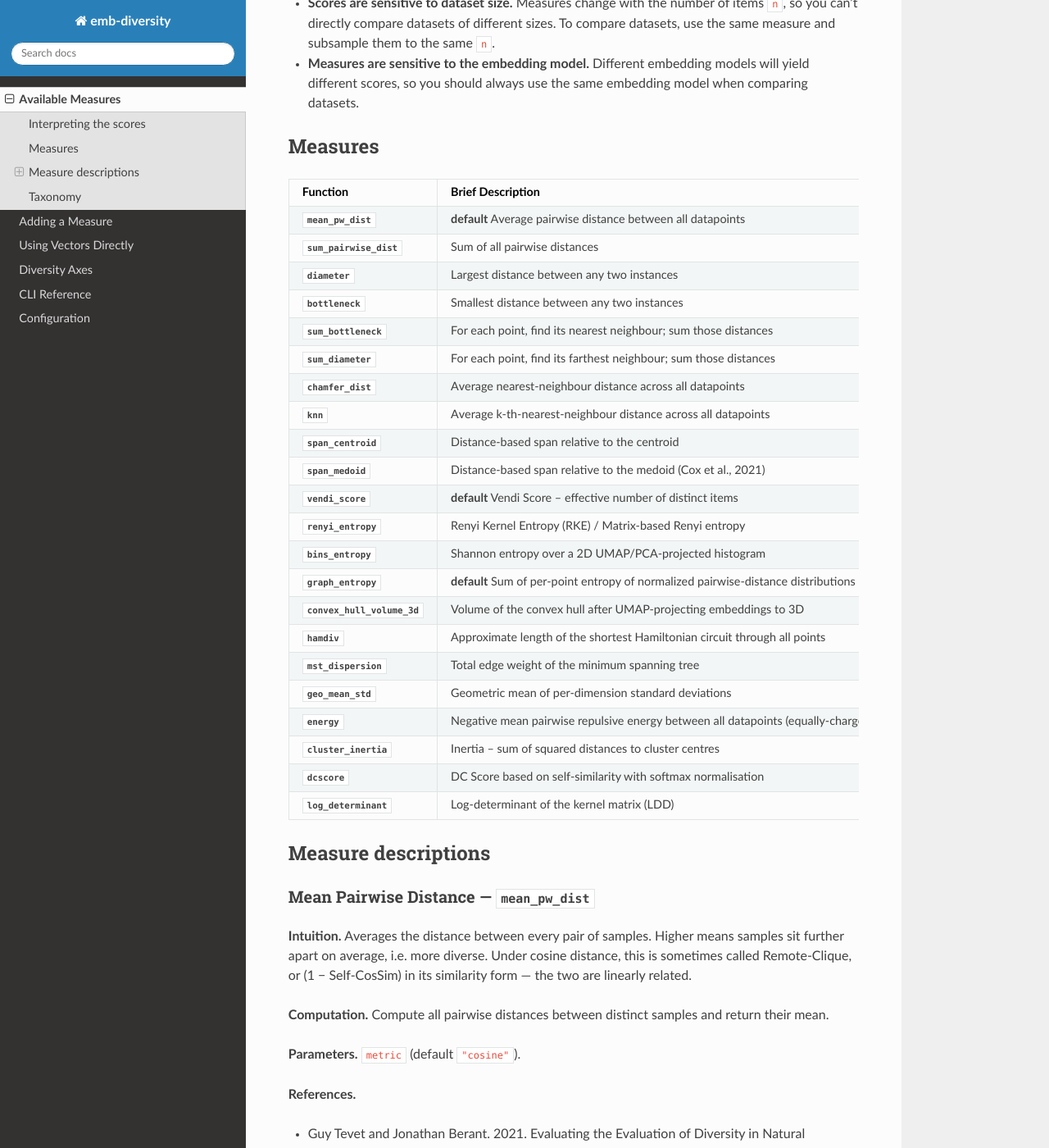
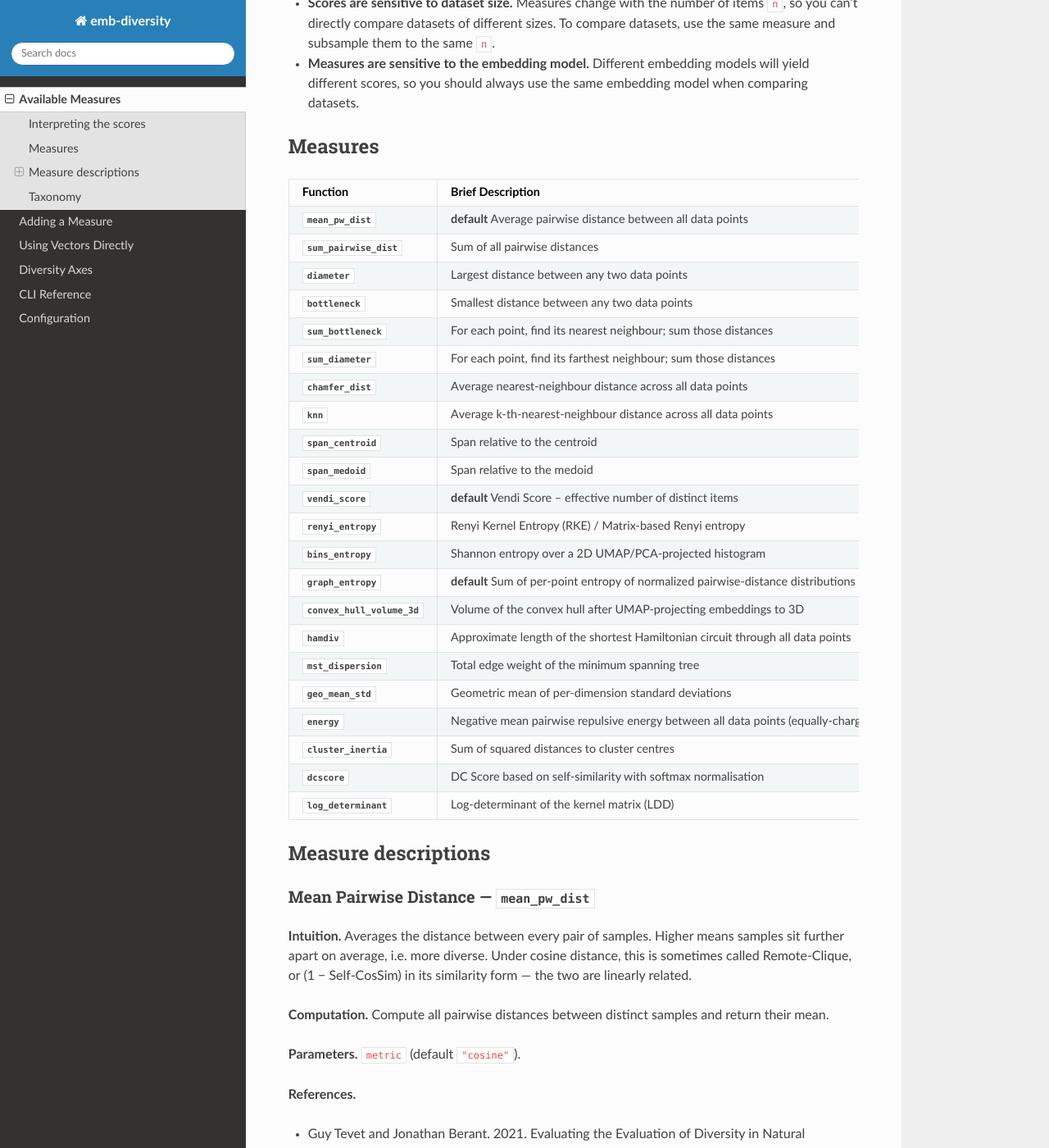
Before and after one commit to nlpsoc/emb-diversity, a Sphinx documentation site: the page built from docs/source/user-guide/measures.md, in a window 1280 px wide and 1400 px high, scrolled down 613 px. Shown: the whole window at 82% size. Built offline with Sphinx 7.4.7 and the Read the Docs theme 3.1.0, drawn with Linux system fonts in a browser that asks for light colours; pages that are not in the unit, such as notebooks, are missing from menus; some of the changed text lies outside the part shown.

Commit message:
Unify "data points" wording and link taxonomy table to measure docs
Standardize the remaining "datapoints" mentions to match the rest of
the page, and turn the taxonomy table's Measures column into {func}
cross-references so each entry links to its API docs, consistent with
the summary table above it.

```diff
--- a/docs/source/user-guide/measures.md
+++ b/docs/source/user-guide/measures.md
@@ -30,26 +30,26 @@
 
 | Function | Brief Description |
 |---|---|
-| {func}`mean_pw_dist <emb_diversity.measures.mean_pw_dist.mean_pw_dist>` | **default** Average pairwise distance between all datapoints |
+| {func}`mean_pw_dist <emb_diversity.measures.mean_pw_dist.mean_pw_dist>` | **default** Average pairwise distance between all data points |
 | {func}`sum_pairwise_dist <emb_diversity.measures.sum_pairwise_dist.sum_pairwise_dist>` | Sum of all pairwise distances |
-| {func}`diameter <emb_diversity.measures.diameter.diameter>` | Largest distance between any two instances |
-| {func}`bottleneck <emb_diversity.measures.bottleneck.bottleneck>` | Smallest distance between any two instances |
+| {func}`diameter <emb_diversity.measures.diameter.diameter>` | Largest distance between any two data points |
+| {func}`bottleneck <emb_diversity.measures.bottleneck.bottleneck>` | Smallest distance between any two data points |
 | {func}`sum_bottleneck <emb_diversity.measures.sum_bottleneck.sum_bottleneck>` | For each point, find its nearest neighbour; sum those distances |
 | {func}`sum_diameter <emb_diversity.measures.sum_diameter.sum_diameter>` | For each point, find its farthest neighbour; sum those distances |
-| {func}`chamfer_dist <emb_diversity.measures.chamfer_dist.chamfer_dist>` | Average nearest-neighbour distance across all datapoints |
-| {func}`knn <emb_diversity.measures.knn.knn>` | Average k-th-nearest-neighbour distance across all datapoints |
-| {func}`span_centroid <emb_diversity.measures.span_centroid.span_centroid>` | Distance-based span relative to the centroid |
-| {func}`span_medoid <emb_diversity.measures.span_medoid.span_medoid>` | Distance-based span relative to the medoid (Cox et al., 2021) |
+| {func}`chamfer_dist <emb_diversity.measures.chamfer_dist.chamfer_dist>` | Average nearest-neighbour distance across all data points |
+| {func}`knn <emb_diversity.measures.knn.knn>` | Average k-th-nearest-neighbour distance across all data points |
+| {func}`span_centroid <emb_diversity.measures.span_centroid.span_centroid>` | Span relative to the centroid |
+| {func}`span_medoid <emb_diversity.measures.span_medoid.span_medoid>` | Span relative to the medoid |
 | {func}`vendi_score <emb_diversity.measures.vendi_score.vendi_score>` | **default** Vendi Score -- effective number of distinct items |
 | {func}`renyi_entropy <emb_diversity.measures.renyi_entropy.renyi_entropy>` | Renyi Kernel Entropy (RKE) / Matrix-based Renyi entropy |
 | {func}`bins_entropy <emb_diversity.measures.bins_entropy.bins_entropy>` | Shannon entropy over a 2D UMAP/PCA-projected histogram |
 | {func}`graph_entropy <emb_diversity.measures.graph_entropy.graph_entropy>` | **default** Sum of per-point entropy of normalized pairwise-distance distributions over a complete graph |
 | {func}`convex_hull_volume_3d <emb_diversity.measures.convex_hull_volume_3d.convex_hull_volume_3d>` | Volume of the convex hull after UMAP-projecting embeddings to 3D |
-| {func}`hamdiv <emb_diversity.measures.hamdiv.hamdiv>` | Approximate length of the shortest Hamiltonian circuit through all points |
+| {func}`hamdiv <emb_diversity.measures.hamdiv.hamdiv>` | Approximate length of the shortest Hamiltonian circuit through all data points |
 | {func}`mst_dispersion <emb_diversity.measures.mst_dispersion.mst_dispersion>` | Total edge weight of the minimum spanning tree |
 | {func}`geo_mean_std <emb_diversity.measures.geo_mean_std.geo_mean_std>` | Geometric mean of per-dimension standard deviations |
-| {func}`energy <emb_diversity.measures.energy.energy>` | Negative mean pairwise repulsive energy between all datapoints (equally-charged-particle model) |
-| {func}`cluster_inertia <emb_diversity.measures.cluster_inertia.cluster_inertia>` | Inertia -- sum of squared distances to cluster centres |
+| {func}`energy <emb_diversity.measures.energy.energy>` | Negative mean pairwise repulsive energy between all data points (equally-charged-particle model) |
+| {func}`cluster_inertia <emb_diversity.measures.cluster_inertia.cluster_inertia>` | Sum of squared distances to cluster centres |
 | {func}`dcscore <emb_diversity.measures.dcscore.dcscore>` | DC Score based on self-similarity with softmax normalisation |
 | {func}`log_determinant <emb_diversity.measures.log_determinant.log_determinant>` | Log-determinant of the kernel matrix (LDD) |
 
@@ -398,7 +398,7 @@
 within-cluster sum of squared distances to each point's assigned cluster centre.
 
 **Parameters.** `n_clusters` (default `200`; automatically reduced to `n - 1` if
-fewer datapoints than clusters are given).
+fewer data points than clusters are given).
 
 **References.**
 - Yang, Yuming, Yang Nan, Junjie Ye, et al. "Measuring Data Diversity for Instruction Tuning: A Systematic Analysis and A Reliable Metric." arXiv:2502.17184. Preprint, arXiv, February 28, 2025. https://doi.org/10.48550/arXiv.2502.17184.
@@ -459,7 +459,7 @@
 
 | Family | Description | Measures |
 |---|---|---|
-| Distance-based | Uses raw pairwise distances/similarities directly, without building additional structures (graphs, cluster assignments, geometric constructs). | `mean_pw_dist`, `sum_pairwise_dist`, `chamfer_dist`, `knn`, `energy` |
-| Geometry-based | Treats embeddings as a point cloud in dimension-`d` space and quantifies diversity through geometric properties — extent, volume, or spread around a representative point. | `diameter`, `bottleneck`, `sum_diameter`, `sum_bottleneck`, `convex_hull_volume_3d`, `geo_mean_std`, `span_centroid`, `span_medoid`, `cluster_inertia`, `log_determinant` |
-| Distribution-based | Converts the dataset into a probability distribution (e.g. an eigenvalue spectrum, or a binned histogram) and quantifies diversity through entropy-based functionals of that distribution. | `vendi_score`, `renyi_entropy`, `dcscore`, `bins_entropy` |
-| Graph-theory-based | Represents the dataset as a complete weighted graph (nodes = samples, edges = pairwise distances) and quantifies diversity from the structure of that graph. | `mst_dispersion`, `graph_entropy`, `hamdiv` |
+| Distance-based | Uses raw pairwise distances/similarities directly, without building additional structures (graphs, cluster assignments, geometric constructs). | {func}`mean_pw_dist <emb_diversity.measures.mean_pw_dist.mean_pw_dist>`, {func}`sum_pairwise_dist <emb_diversity.measures.sum_pairwise_dist.sum_pairwise_dist>`, {func}`chamfer_dist <emb_diversity.measures.chamfer_dist.chamfer_dist>`, {func}`knn <emb_diversity.measures.knn.knn>`, {func}`energy <emb_diversity.measures.energy.energy>` |
+| Geometry-based | Treats embeddings as a point cloud in dimension-`d` space and quantifies diversity through geometric properties — extent, volume, or spread around a representative point. | {func}`diameter <emb_diversity.measures.diameter.diameter>`, {func}`bottleneck <emb_diversity.measures.bottleneck.bottleneck>`, {func}`sum_diameter <emb_diversity.measures.sum_diameter.sum_diameter>`, {func}`sum_bottleneck <emb_diversity.measures.sum_bottleneck.sum_bottleneck>`, {func}`convex_hull_volume_3d <emb_diversity.measures.convex_hull_volume_3d.convex_hull_volume_3d>`, {func}`geo_mean_std <emb_diversity.measures.geo_mean_std.geo_mean_std>`, {func}`span_centroid <emb_diversity.measures.span_centroid.span_centroid>`, {func}`span_medoid <emb_diversity.measures.span_medoid.span_medoid>`, {func}`cluster_inertia <emb_diversity.measures.cluster_inertia.cluster_inertia>`, {func}`log_determinant <emb_diversity.measures.log_determinant.log_determinant>` |
+| Distribution-based | Converts the dataset into a probability distribution (e.g. an eigenvalue spectrum, or a binned histogram) and quantifies diversity through entropy-based functionals of that distribution. | {func}`vendi_score <emb_diversity.measures.vendi_score.vendi_score>`, {func}`renyi_entropy <emb_diversity.measures.renyi_entropy.renyi_entropy>`, {func}`dcscore <emb_diversity.measures.dcscore.dcscore>`, {func}`bins_entropy <emb_diversity.measures.bins_entropy.bins_entropy>` |
+| Graph-theory-based | Represents the dataset as a complete weighted graph (nodes = samples, edges = pairwise distances) and quantifies diversity from the structure of that graph. | {func}`mst_dispersion <emb_diversity.measures.mst_dispersion.mst_dispersion>`, {func}`graph_entropy <emb_diversity.measures.graph_entropy.graph_entropy>`, {func}`hamdiv <emb_diversity.measures.hamdiv.hamdiv>` |
```
